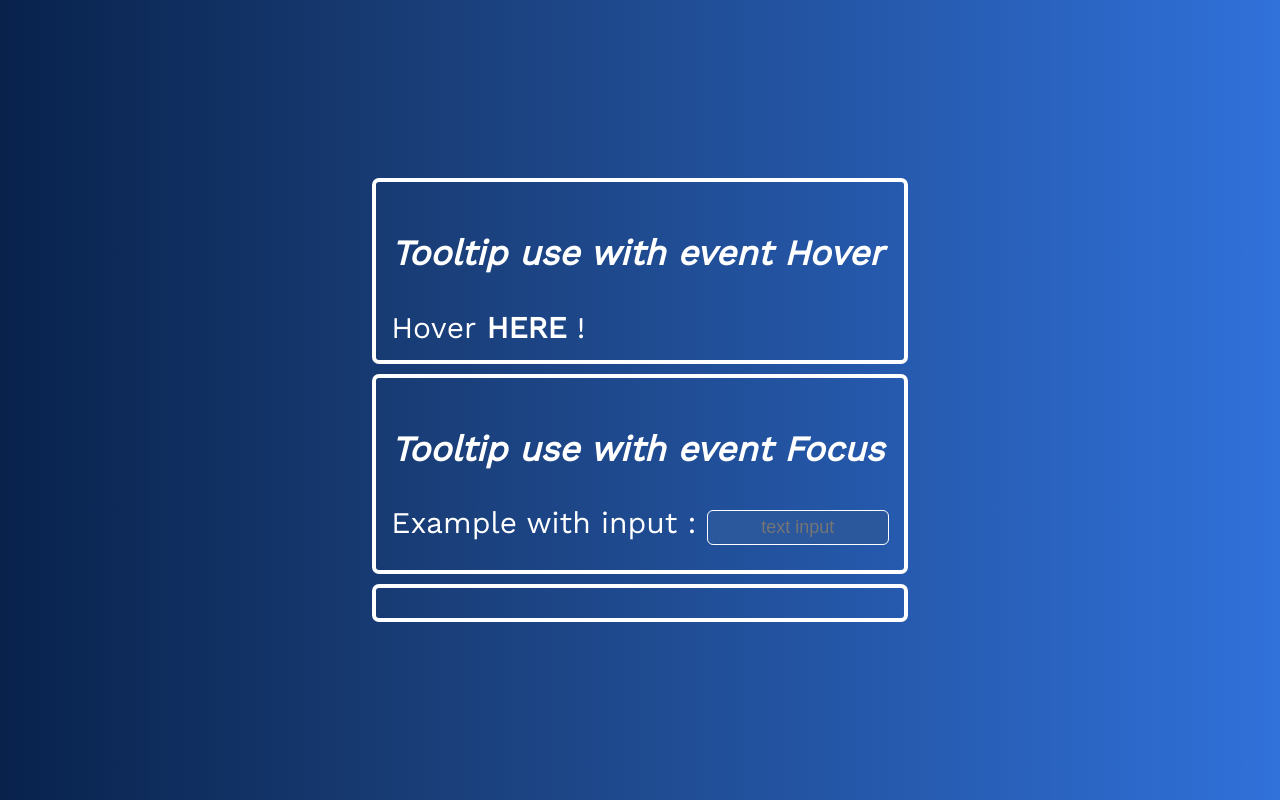
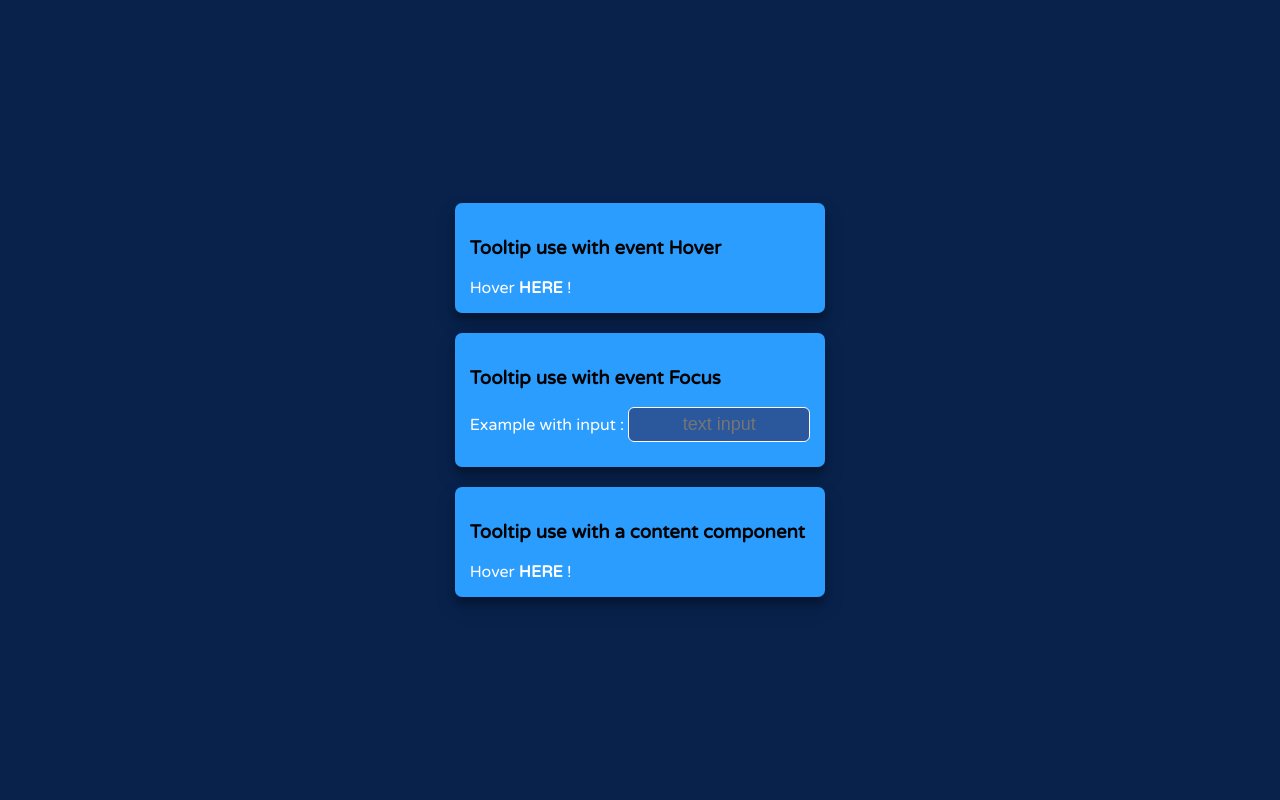
Before and after one commit to kandeol/Component-tooltip-react, a React (Create React App) app: page / in a window 1280 px wide. Built offline with nearby package versions, Linux system fonts and the light colour scheme.

Commit message:
integrate component cat for testing / change style PageTest

```diff
--- a/public/index.html
+++ b/public/index.html
@@ -6,6 +6,11 @@
         <link rel="preconnect" href="https://fonts.gstatic.com" />
         <link
             href="https://fonts.googleapis.com/css2?family=Work+Sans&display=swap"
+            rel="stylesheet"
+        />
+        <link rel="preconnect" href="https://fonts.gstatic.com" />
+        <link
+            href="https://fonts.googleapis.com/css2?family=Varela+Round&display=swap"
             rel="stylesheet"
         />
         <meta name="viewport" content="width=device-width, initial-scale=1" />
--- a/src/App.scss
+++ b/src/App.scss
@@ -1,16 +1,11 @@
 .App {
     font-family: "Work Sans", sans-serif;
-    font-size: 30px;
+    font-size: 16px;
     height: 100vh;
     display: flex;
     align-items: center;
     justify-content: center;
     color: white;
 
-    background: linear-gradient(
-        90deg,
-        rgba(8, 34, 76, 1) 0%,
-        rgba(26, 63, 122, 1) 35%,
-        rgba(48, 113, 218, 1) 100%
-    );
+    background: rgb(8, 34, 76);
 }
--- a/src/sass/page_test.scss
+++ b/src/sass/page_test.scss
@@ -5,18 +5,19 @@
 
 [class^="section-"],
 [class*=" section-"] {
-    border: 4px solid white;
-    margin: 10px;
+    font-family: "Varela Round", sans-serif;
+    margin: 20px;
     padding: 15px;
     border-radius: 7px;
-
+    background-color: rgb(43, 157, 254);
+    box-shadow: rgba(0, 0, 0, 0.19) 0px 10px 20px,
+        rgba(0, 0, 0, 0.23) 0px 6px 6px;
     h3 {
-        font-style: italic;
+        color: black;
     }
 
     input {
         display: block;
-        // appearance: none;
         outline: 0;
         border: 1px solid white;
         background-color: #2b579d;
@@ -25,7 +26,6 @@
         border-radius: 6px;
         padding: 6px 15px;
         margin: 0 auto 10px auto;
-        // display: block;
         text-align: center;
         font-size: 18px;
 
--- a/src/views/PageTest/PageTest.jsx
+++ b/src/views/PageTest/PageTest.jsx
@@ -1,6 +1,7 @@
 import React from "react";
 import Tooltip from "../../components/Tooltip/Tooltip";
 import "../../sass/page_test.scss";
+import Cat from "../../components/Cat/Cat";
 
 const PageTest = (params) => {
     return (
@@ -30,7 +31,16 @@ const PageTest = (params) => {
                     <input type="text" placeholder="text input" />
                 </Tooltip>
             </div>
-            <div className="section-component"></div>
+            <div className="section-component">
+                <h3>Tooltip use with a content component</h3>
+                <span>
+                    Hover&nbsp;
+                    <Tooltip direction="top" type="hover" content={<Cat />}>
+                        <strong>HERE</strong>
+                    </Tooltip>
+                    &nbsp;!
+                </span>
+            </div>
         </div>
     );
 };
```
